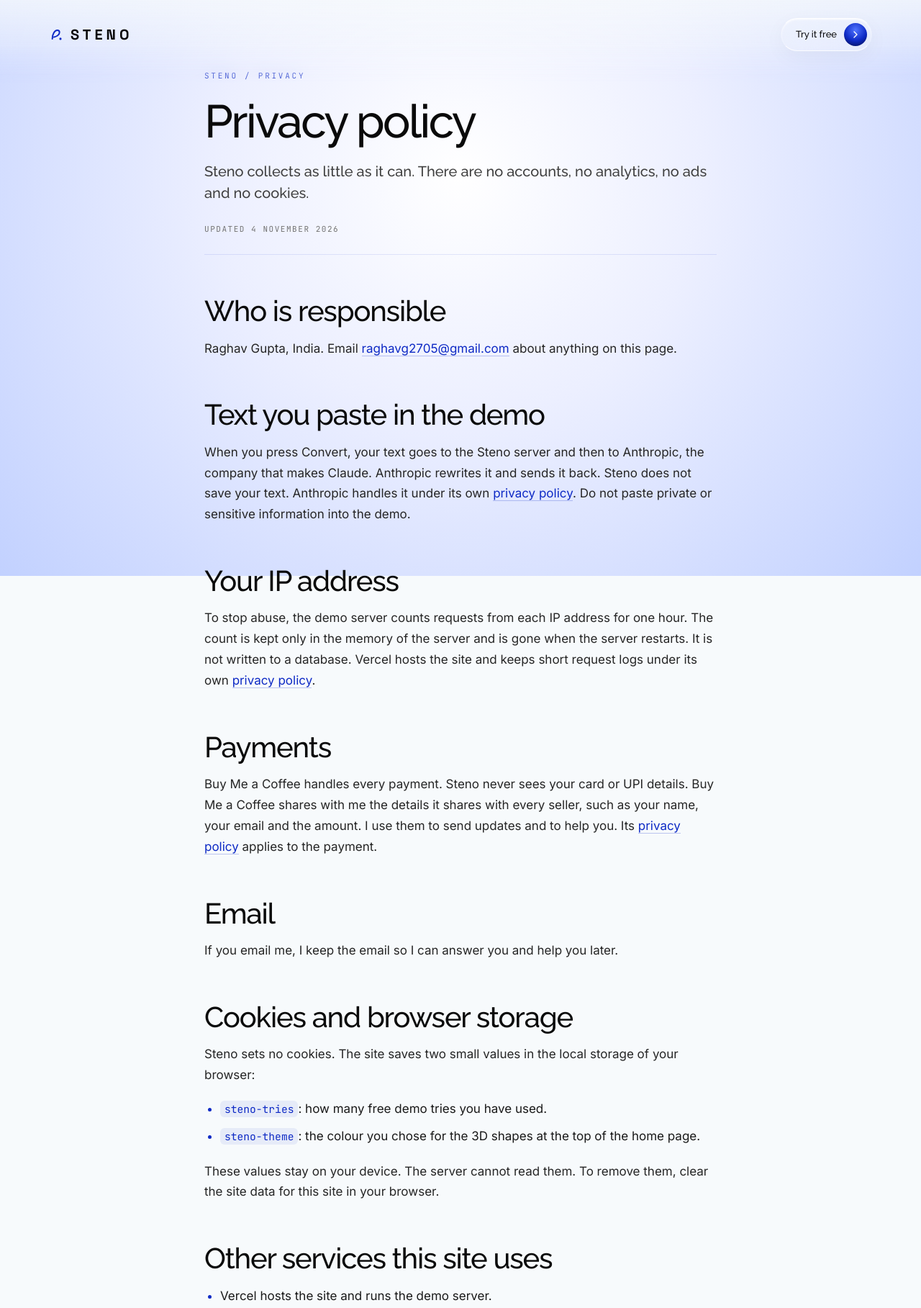
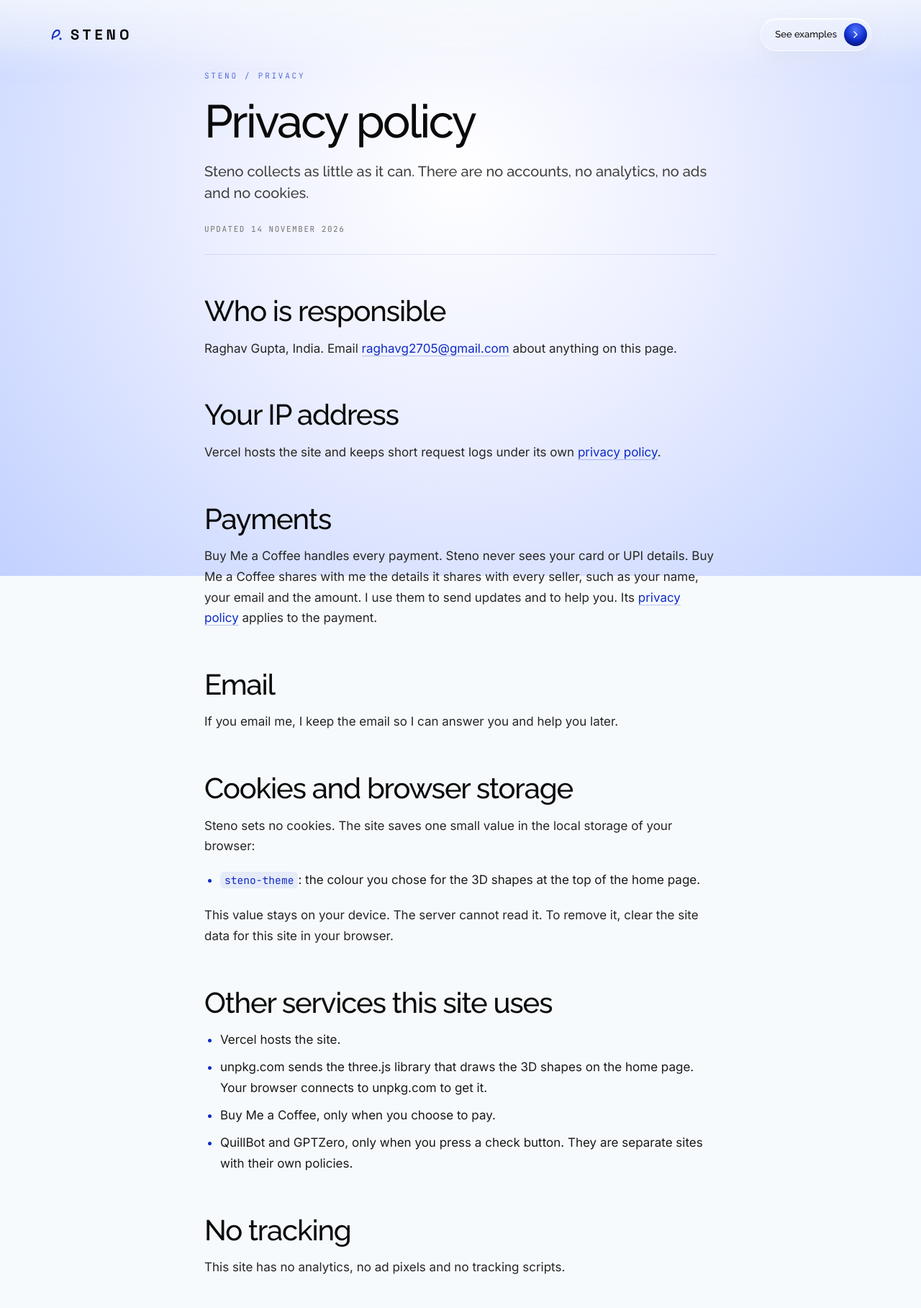
Before and after one commit to raghavg27/steno, a website: page privacy.html in a window 1280 px wide. Shown: the top 1817 px of the page at 72% size. Drawn offline with Linux system fonts and the light colour scheme.

Commit message:
docs(legal): change the demo promises to the examples
The terms and the refund page told buyers to test the free demo on
their own text before they pay. The demo is off, so they now point to
the real examples. The terms no longer have a rule about the demo
limits. The privacy page no longer says that text goes to Anthropic
or that the site saves a count of free tries.

```diff
--- a/privacy.html
+++ b/privacy.html
@@ -37,7 +37,7 @@
       "url": "https://steno-ai.vercel.app/privacy",
       "name": "Steno privacy policy",
       "description": "What Steno collects, why, and who else handles it. No accounts, no analytics, no ads and no cookies.",
-      "dateModified": "2026-11-04",
+      "dateModified": "2026-11-14",
       "inLanguage": "en",
       "isPartOf": {
         "@type": "WebSite",
@@ -80,7 +80,7 @@
       </svg>
       Steno
     </a>
-    <a href="/#proof" class="btn btn-sm">Try it free</a>
+    <a href="/#proof" class="btn btn-sm">See examples</a>
   </div>
 </header>
 
@@ -93,19 +93,15 @@
 
   <p class="standfirst">Steno collects as little as it can. There are no accounts, no analytics, no ads and no cookies.</p>
 
-  <p class="meta">Updated 4 November 2026</p>
+  <p class="meta">Updated 14 November 2026</p>
 
   <h2>Who is responsible</h2>
 
   <p>Raghav Gupta, India. Email <a href="mailto:raghavg2705@gmail.com">raghavg2705@gmail.com</a> about anything on this page.</p>
 
-  <h2>Text you paste in the demo</h2>
-
-  <p>When you press Convert, your text goes to the Steno server and then to Anthropic, the company that makes Claude. Anthropic rewrites it and sends it back. Steno does not save your text. Anthropic handles it under its own <a href="https://www.anthropic.com/legal/privacy">privacy policy</a>. Do not paste private or sensitive information into the demo.</p>
-
   <h2>Your IP address</h2>
 
-  <p>To stop abuse, the demo server counts requests from each IP address for one hour. The count is kept only in the memory of the server and is gone when the server restarts. It is not written to a database. Vercel hosts the site and keeps short request logs under its own <a href="https://vercel.com/legal/privacy-notice">privacy policy</a>.</p>
+  <p>Vercel hosts the site and keeps short request logs under its own <a href="https://vercel.com/legal/privacy-notice">privacy policy</a>.</p>
 
   <h2>Payments</h2>
 
@@ -117,21 +113,19 @@
 
   <h2>Cookies and browser storage</h2>
 
-  <p>Steno sets no cookies. The site saves two small values in the local storage of your browser:</p>
+  <p>Steno sets no cookies. The site saves one small value in the local storage of your browser:</p>
 
   <ul>
-    <li><code>steno-tries</code>: how many free demo tries you have used.</li>
     <li><code>steno-theme</code>: the colour you chose for the 3D shapes at the top of the home page.</li>
   </ul>
 
-  <p>These values stay on your device. The server cannot read them. To remove them, clear the site data for this site in your browser.</p>
+  <p>This value stays on your device. The server cannot read it. To remove it, clear the site data for this site in your browser.</p>
 
   <h2>Other services this site uses</h2>
 
   <ul>
-    <li>Vercel hosts the site and runs the demo server.</li>
+    <li>Vercel hosts the site.</li>
     <li>unpkg.com sends the three.js library that draws the 3D shapes on the home page. Your browser connects to unpkg.com to get it.</li>
-    <li>Anthropic rewrites the text you paste in the demo.</li>
     <li>Buy Me a Coffee, only when you choose to pay.</li>
     <li>QuillBot and GPTZero, only when you press a check button. They are separate sites with their own policies.</li>
   </ul>
```
Also changed, not shown: refunds.html (+9 -9 lines), terms.html (+4 -5 lines).
